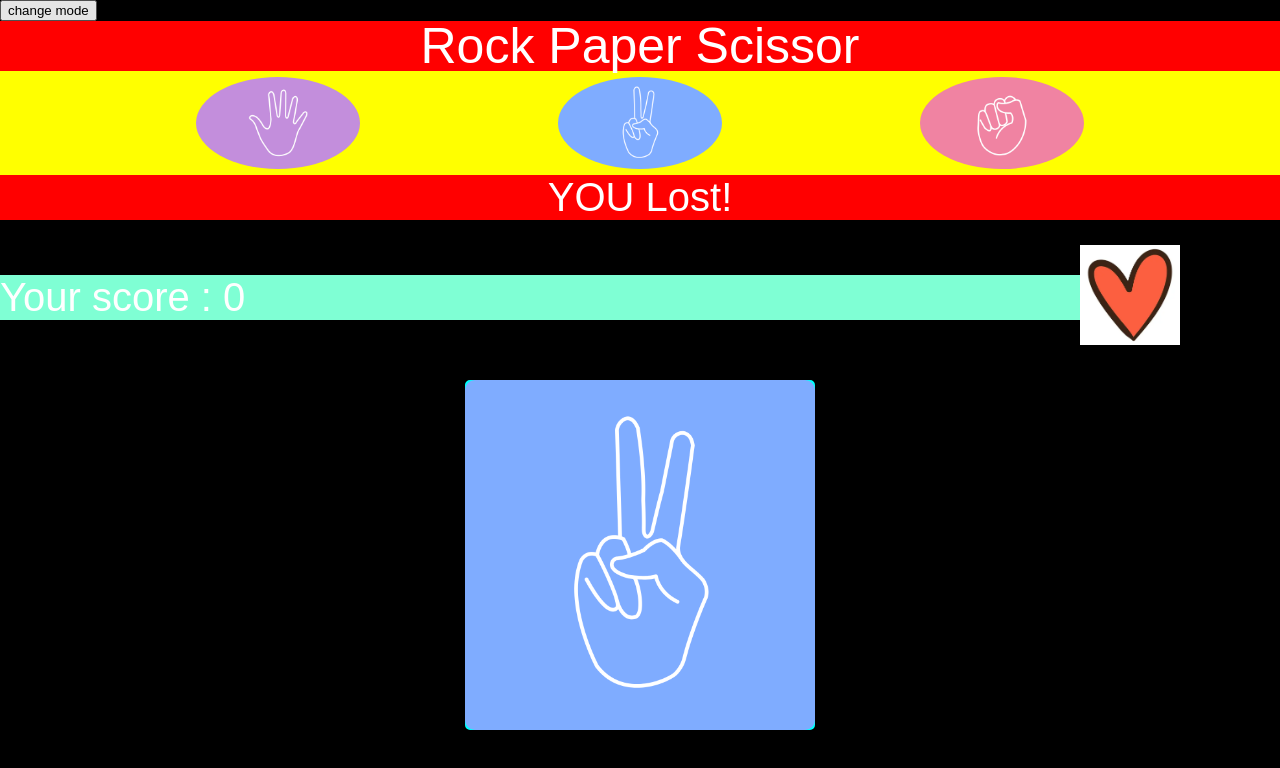
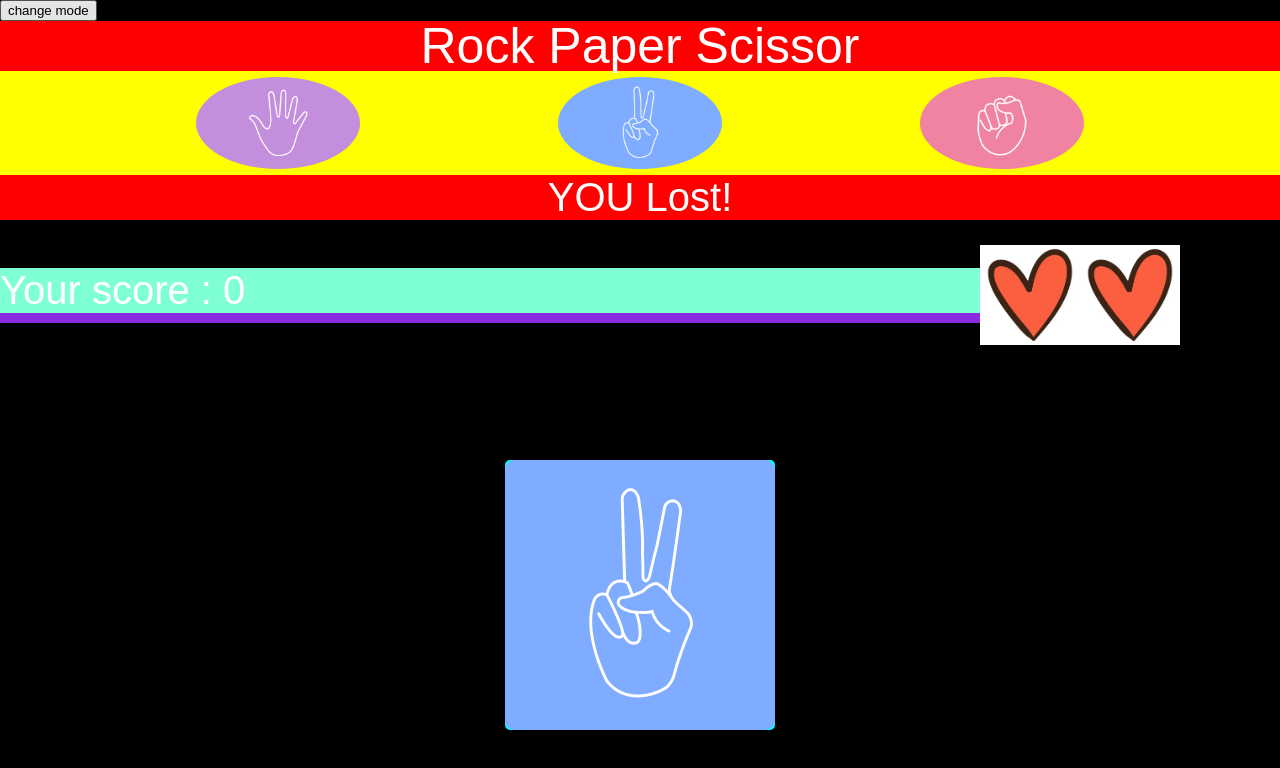
Before and after one commit to Royalaman007/RockPaperScissors, a plain HTML site: page index.html in a window 1280 px wide. Both pictures are taken after a click on the picture 278 px from the left and 123 px from the top of the page. Drawn offline with Linux system fonts and the light colour scheme.

Commit message:
first commit

```diff
--- a/index.html
+++ b/index.html
@@ -35,18 +35,24 @@
 
                 <img src="hearts.webp" alt="" class="hearts" id="heart1">
                 <img src="hearts.webp" alt="" class="hearts" id="heart2">
+                <img src="hearts.webp" alt="" class="hearts" id="heart3">
 
 
 
             </div>
 
-
-            <div class="randombox"id = "coverimg" >
+            <div>
+                <p class="display_board">your score</p>
+                <div class="randombox"id = "coverimg" >
 
 
-                <img src="" alt="" >
+
+
+                <img src="wall.avif" alt="" >
 
             </div>
+            </div>
+
 
         </div>
 
--- a/index.js
+++ b/index.js
@@ -4,20 +4,28 @@ const maxlife = 2;
 let myscore =  document.querySelector("#scoreboard");
 let count =0;
 let livehearts= maxlife;
+let scoreboard =document.querySelector("display_board")
 /////////////////////////////////////////////////////////
 
 
 const displayhearts =(livehearts)=>{
 
-    if(livehearts ==0){
-        document.getElementById('heart1').style.visibility='hidden';
+
+
+
+     if(livehearts ==0){
+        document.getElementById('heart1').style.visibility='visible';
         document.getElementById('heart2').style.visibility='hidden';
+        document.getElementById('heart3').style.visibility='hidden';
     }else if(livehearts==1){
         document.getElementById('heart1').style.visibility='visible';
-        document.getElementById('heart2').style.visibility='hidden';
+
+        document.getElementById('heart2').style.visibility='visible';
+        document.getElementById('heart3').style.visibility='hidden';
     }else if(livehearts==2){
         document.getElementById('heart1').style.visibility='visible';
         document.getElementById('heart2').style.visibility='visible';
+        document.getElementById('heart3').style.visibility='visible';
     }
 
 }
@@ -125,8 +133,12 @@ const playgame=  (userchoice)=>{
             msg.style.backgroundColor="red";
             livehearts--;
             if(livehearts == -1){
-        count=0;
-        livehearts=maxlife;
+
+                scoreboard.textContent= `Your Final Score : ${count}`
+
+
+
+
     }
         }
     }
@@ -136,7 +148,12 @@ const playgame=  (userchoice)=>{
     ///////////////////////////////////////////////
     console.log("your hearts is ",livehearts);
   scoreupdate(count,livehearts);
-/////////////////////////////////////////////
+/////////////////////////////////////////////(
+if(livehearts==-1){
+    livehearts=maxlife;
+    count=0;
+
+}
 
 displayhearts(livehearts);
 
@@ -145,7 +162,14 @@ displayhearts(livehearts);
 };
 
 const scoreupdate=(count,livehearts)=>{
-      if(count==0){
+
+    if(livehearts==-1){
+         myscore.textContent = `Your Final Score : ${count}`;
+
+
+    }
+
+    else if(count==0){
         myscore.style.backgroundColor="aquamarine";
         myscore.textContent = `Your score : ${count}`;
 
--- a/style.css
+++ b/style.css
@@ -74,7 +74,7 @@
 }
 
 #score{
-    height: 40px;
+    height: 55px;
     width: 100vw;
     font-size: 40px;
     font-weight: 50;
@@ -82,6 +82,7 @@
     font-family: 'Poppins', sans-serif;
 
     background-color:blueviolet ;
+
 
 
 
@@ -103,8 +104,8 @@
     margin-bottom: 2.5px;
     /* margin-top: 2.5px; */
 
-    height: 350px;
-    width: 350px;
+    height: 270px;
+    width: 270px;
     background-color: aqua;
     border: 5px solid black;
     border-radius: 10px;
@@ -118,3 +119,10 @@
     border-radius: 10px;
 
 }
+.display_board{
+    display: flex;
+    align-items: center;
+    justify-content: center;
+    font-size:  70px;
+    color: transparent;
+}
```
Also changed, not shown: wall.avif (added), 1 other file.
